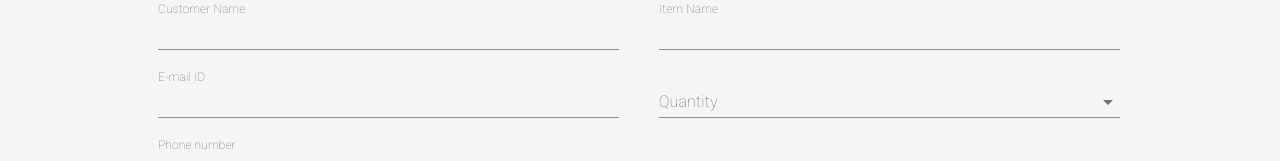
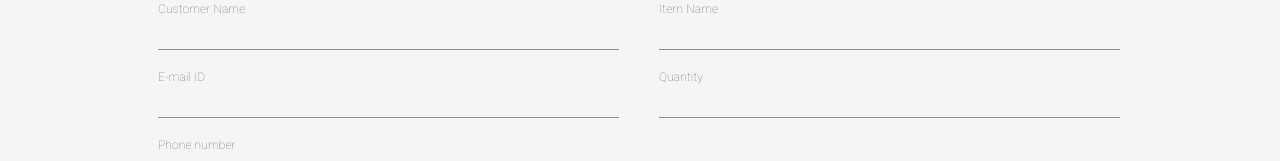
Before and after one commit to Swapnil5002/OrHealthy, a React (Create React App) app: page /place-order in a window 1280 px wide. Shown: the part 292-453 px from the top of the page. Built offline with nearby package versions, Linux system fonts and the light colour scheme.

Commit message:
Added textfield

```diff
--- a/src/Pages/PlaceOrder/placeorder.js
+++ b/src/Pages/PlaceOrder/placeorder.js
@@ -73,19 +73,7 @@ export default function PlaceOrder() {
           <Grid className={classes.grid1}>
             <TextField label="Item Name" id="item-name" type='text' InputLabelProps={{shrink: true}} className={classes.textfield} fullWidth/>
 
-            <FormControl className={classes.formControl} fullWidth InputLabelProps={{shrink: true}}>
-              <InputLabel id="quantity" InputLabelProps={{shrink: true}}>Quantity</InputLabel>
-              <Select
-                labelId="quantity"
-                id="quantity"
-                // value={age}
-                // onChange={handleChange}
-              >
-                <MenuItem value={10}>one</MenuItem>
-                <MenuItem value={20}>Twenty</MenuItem>
-                <MenuItem value={30}>Thirty</MenuItem>
-              </Select>
-            </FormControl>
+            <TextField label="Quantity" id="qunatity" type='quantity' type='number' InputLabelProps={{shrink: true}} className={classes.textfield} fullWidth/>
 
             <FormControl className={classes.formControl} fullWidth InputLabelProps={{shrink: true}}>
               <InputLabel id="units" InputLabelProps={{shrink: true}}>Units</InputLabel>
@@ -95,9 +83,8 @@ export default function PlaceOrder() {
                 // value={age}
                 // onChange={handleChange}
               >
-                <MenuItem value={10}>one</MenuItem>
-                <MenuItem value={20}>Twenty</MenuItem>
-                <MenuItem value={30}>Thirty</MenuItem>
+                <MenuItem value={10}>grams</MenuItem>
+                <MenuItem value={20}>mgms</MenuItem>
               </Select>
             </FormControl>
 
@@ -109,9 +96,9 @@ export default function PlaceOrder() {
                 // value={age}
                 // onChange={handleChange}
               >
-                <MenuItem value={10}>one</MenuItem>
-                <MenuItem value={20}>Twenty</MenuItem>
-                <MenuItem value={30}>Thirty</MenuItem>
+                <MenuItem value={10}>Dine Inn</MenuItem>
+                <MenuItem value={20}>Order</MenuItem>
+                <MenuItem value={30}>Take Away</MenuItem>
               </Select>
             </FormControl>
 
```
